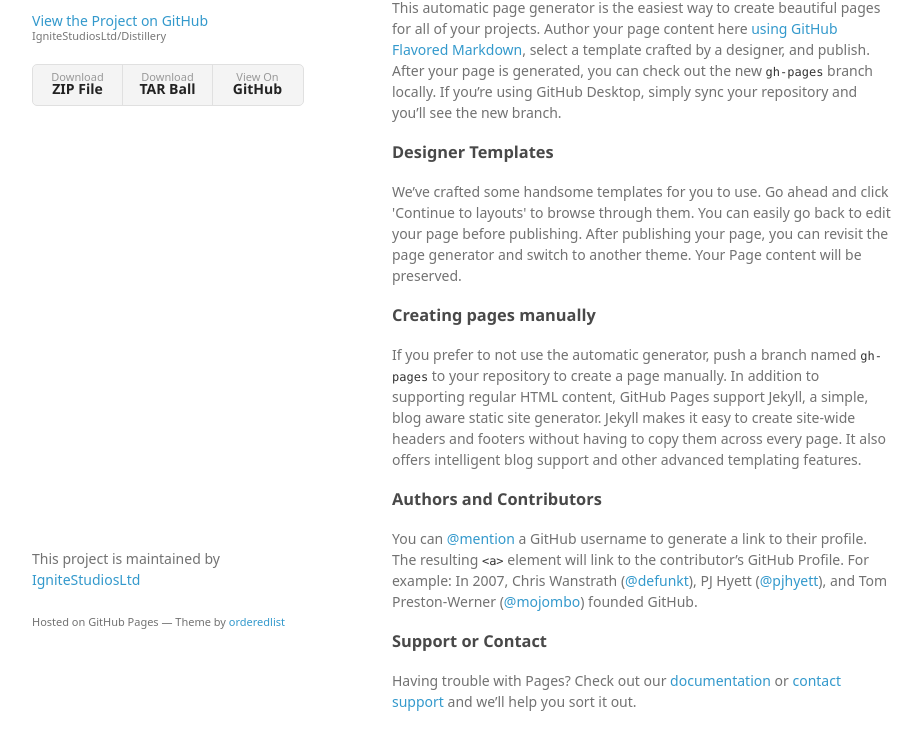
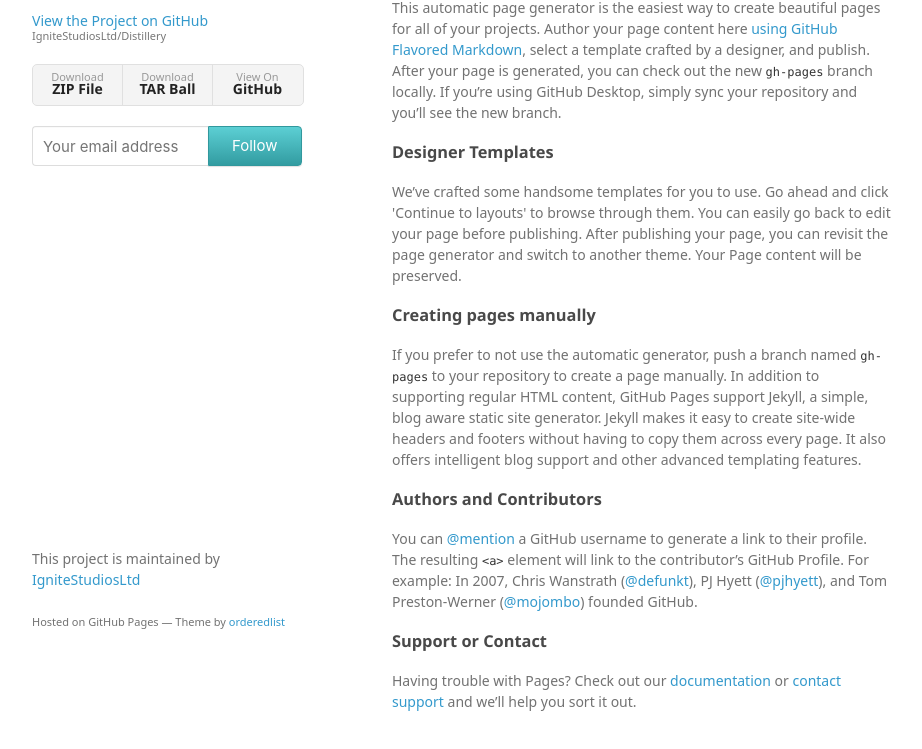
Before and after one commit to IgniteStudiosLtd/Distillery, a plain HTML site: page index.html in a window 1280 px wide. Shown: the part 99-848 px from the top of the page, without its empty margins (178-1100 px from the left). Drawn offline with Linux system fonts and the light colour scheme; a web font is replaced by a local one.

Commit message:
add gum road

```diff
--- a/index.html
+++ b/index.html
@@ -26,6 +26,72 @@
           <li><a href="https://github.com/IgniteStudiosLtd/Distillery/tarball/master">Download <strong>TAR Ball</strong></a></li>
           <li><a href="https://github.com/IgniteStudiosLtd/Distillery">View On <strong>GitHub</strong></a></li>
         </ul>
+          <p>
+             <style>
+  .gumroad-follow-form-embed {
+    zoom: 1; }
+    .gumroad-follow-form-embed:before, .gumroad-follow-form-embed:after {
+      display: table;
+      line-height: 0;
+      content: ""; }
+    .gumroad-follow-form-embed:after {
+      clear: both; }
+    .gumroad-follow-form-embed * {
+      margin: 0;
+      border: 0;
+      padding: 0;
+      outline: 0;
+      box-sizing: border-box !important;
+      float: left !important; }
+    .gumroad-follow-form-embed input {
+      border-radius: 4px;
+      border-top-right-radius: 0;
+      border-bottom-right-radius: 0;
+      font-family: -apple-system, ".SFNSDisplay-Regular", "Helvetica Neue", Helvetica, Arial, sans-serif;
+      font-size: 15px;
+      line-height: 20px;
+      background: #fff;
+      border: 1px solid #ddd;
+      border-right: 0;
+      color: #aaa;
+      padding: 10px;
+      box-shadow: inset 0 1px 0 rgba(0, 0, 0, 0.02);
+      background-position: top right;
+      background-repeat: no-repeat;
+      text-rendering: optimizeLegibility;
+      font-smoothing: antialiased;
+      -webkit-appearance: none;
+      -moz-appearance: caret;
+      width: 65% !important;
+      height: 40px !important; }
+    .gumroad-follow-form-embed button {
+      border-radius: 4px;
+      border-top-left-radius: 0;
+      border-bottom-left-radius: 0;
+      box-shadow: 0 1px 1px rgba(0, 0, 0, 0.12);
+      -webkit-transition: all .05s ease-in-out;
+      transition: all .05s ease-in-out;
+      display: inline-block;
+      padding: 11px 15px 12px;
+      cursor: pointer;
+      color: #fff;
+      font-size: 15px;
+      line-height: 100%;
+      font-family: -apple-system, ".SFNSDisplay-Regular", "Helvetica Neue", Helvetica, Arial, sans-serif;
+      background: #36a9ae;
+      border: 1px solid #31989d;
+      filter: "progid:DXImageTransform.Microsoft.gradient(startColorstr=#5ccfd4, endColorstr=#329ca1, GradientType=0)";
+      background: -webkit-linear-gradient(top, #5ccfd4, #329ca1);
+      background: linear-gradient(to bottom, #5ccfd4, #329ca1);
+      height: 40px !important;
+      width: 35% !important; }
+</style>
+<form action="https://gumroad.com/follow_from_embed_form" class="form gumroad-follow-form-embed" method="post">
+<input name="seller_id" type="hidden" value="8162206287540">
+<input name="email" placeholder="Your email address" type="email">
+<button data-custom-highlight-color="" type="submit">Follow</button>
+</form>
+          </p>
       </header>
       <section>
         <h3>
```
